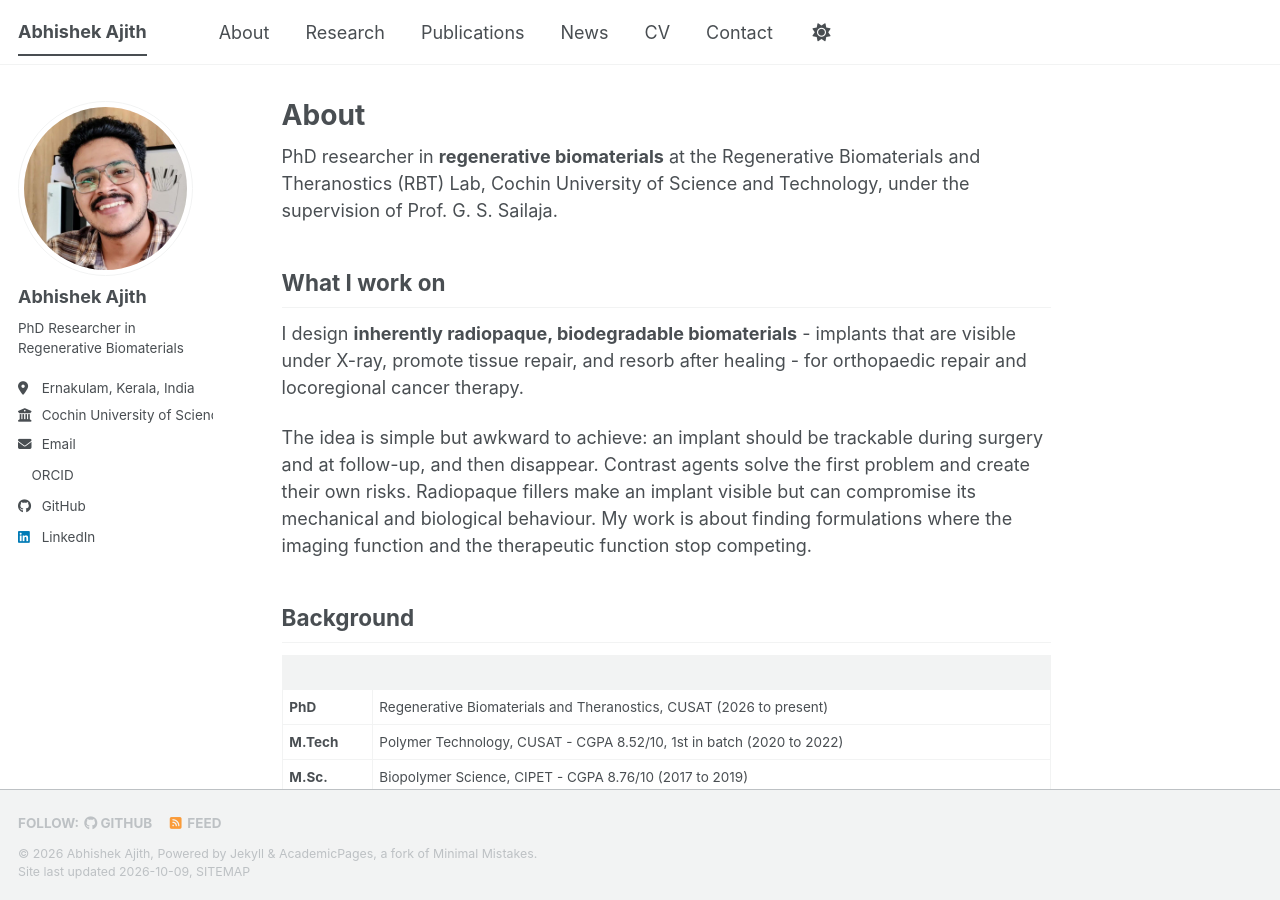
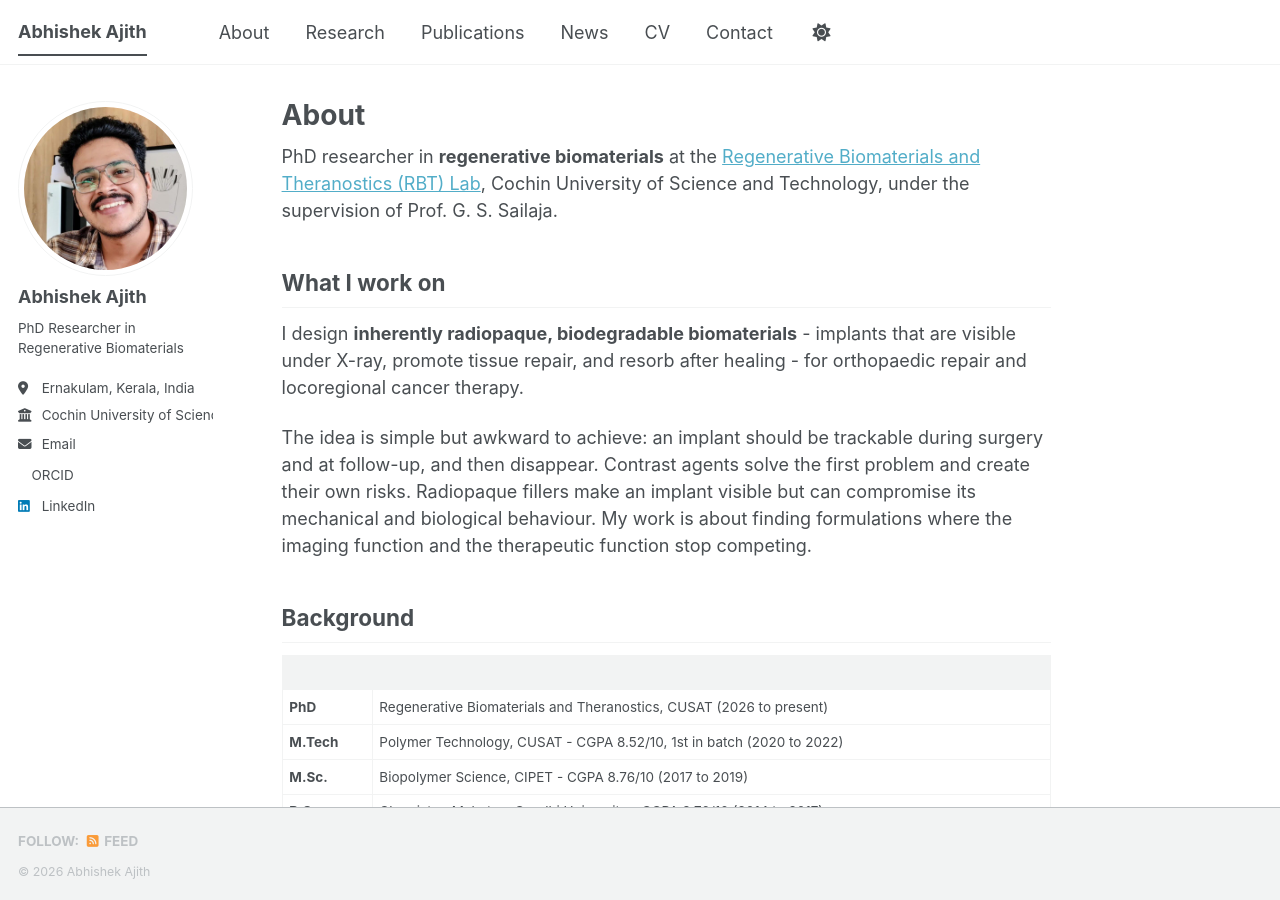
Before and after one commit to abhishekajith/abhishekajith.github.io, a Jekyll site: the page built from _pages/about.md, in a window 1280 px wide and 900 px high. Built offline with Jekyll 4.4.1, drawn with Linux system fonts in a browser that asks for light colours; a style sheet for code colours, icons or effects is not loaded.

Commit message:
Hide GitHub, trim footer, link the lab, enrich bib from ORCID
- Footer: removed the GitHub follow icon, the 'Powered by Jekyll &
  AcademicPages, a fork of Minimal Mistakes.' line, and the Sitemap
  link. Copyright line only.
- Hid the GitHub author link by blanking site.author.github.
- Homepage: 'Regenerative Biomaterials and Theranostics (RBT) Lab' now
  links to https://www.gssailaja.org/.
- references.bib: added the ISSNs ORCID carries for the Springer
  chapter (1867-979X, 1616-864X).

ORCID 0000-0002-8939-9948 holds exactly one work, the Springer chapter,
which was already present - nothing new to import. The Ceramics
International submission is not on ORCID yet.

```diff
--- a/_bibliography/references.bib
+++ b/_bibliography/references.bib
@@ -29,6 +29,7 @@
   year         = {2026},
   doi          = {10.1007/698_2026_1270},
   url          = {https://doi.org/10.1007/698_2026_1270},
+  issn         = {1867-979X, 1616-864X},
   keywords     = {water treatment, semiconductor, sustainability, wastewater},
   annote       = {published}
 }
--- a/_config.yml
+++ b/_config.yml
@@ -51,7 +51,7 @@ author:
   bitbucket        : # Username - Update with your username on the site
   codepen          : # Username
   dribbble         : # Username
-  github           : "abhishekajith"
+  github           : # hidden by request
   kaggle           : # Username
   stackoverflow    : # User number or user number and name (i.e., use "1" or "1/jeff-atwood")
 
--- a/_includes/footer.html
+++ b/_includes/footer.html
@@ -1,25 +1,16 @@
 {% include base_path %}
 
-{% if site.author.github or site.author.bitbucket or site.atom_feed.hide != true %}
+{% if site.atom_feed.hide != true %}
 <div class="page__footer-follow">
   <ul class="social-icons">
     {% if site.data.ui-text[site.locale].follow_label %}
       <li><strong>{{ site.data.ui-text[site.locale].follow_label }}</strong></li>
     {% endif %}
-    {% if site.author.github %}
-      <li><a href="https://github.com/{{ site.author.github }}"><i class="fab fa-github" aria-hidden="true"></i> GitHub</a></li>
-    {% endif %}
-    {% if site.author.bitbucket %}
-      <li><a href="https://bitbucket.org/{{ site.author.bitbucket }}"><i class="fab fa-bitbucket" aria-hidden="true"></i> Bitbucket</a></li>
-    {% endif %}
-    {% if site.atom_feed.hide != true %}
     <li><a href="{% if site.atom_feed.path %}{{ site.atom_feed.path }}{% else %}{{ base_path }}/feed.xml{% endif %}"><i class="fa fa-fw fa-rss-square" aria-hidden="true"></i> {{ site.data.ui-text[site.locale].feed_label | default: "Feed" }}</a></li>
-    {% endif %}
   </ul>
 </div>
 {% endif %}
 
 <div class="page__footer-copyright">
-  &copy; {{ site.time | date: '%Y' }} {{ site.name | default: site.title }}, {{ site.data.ui-text[site.locale].powered_by | default: "Powered by" }} <a href="https://jekyllrb.com" rel="nofollow">Jekyll</a> &amp; <a href="https://github.com/academicpages/academicpages.github.io">AcademicPages</a>, a fork of <a href="https://mademistakes.com/work/minimal-mistakes-jekyll-theme/" rel="nofollow">Minimal Mistakes</a>.<br />
-  Site last updated {{ "now" | date: '%Y-%m-%d' }}, <a href="/sitemap/" style="text-transform: uppercase;">{{ site.data.ui-text[site.locale].site_map | default: "Sitemap" }}</a>
+  &copy; {{ site.time | date: '%Y' }} {{ site.name | default: site.title }}
 </div>
--- a/_pages/about.md
+++ b/_pages/about.md
@@ -7,8 +7,8 @@ title: "About"
 author_profile: true
 ---
 
-PhD researcher in **regenerative biomaterials** at the Regenerative Biomaterials
-and Theranostics (RBT) Lab, Cochin University of Science and Technology, under the
+PhD researcher in **regenerative biomaterials** at the [Regenerative Biomaterials
+and Theranostics (RBT) Lab](https://www.gssailaja.org/), Cochin University of Science and Technology, under the
 supervision of Prof. G. S. Sailaja.
 
 ## What I work on
```
